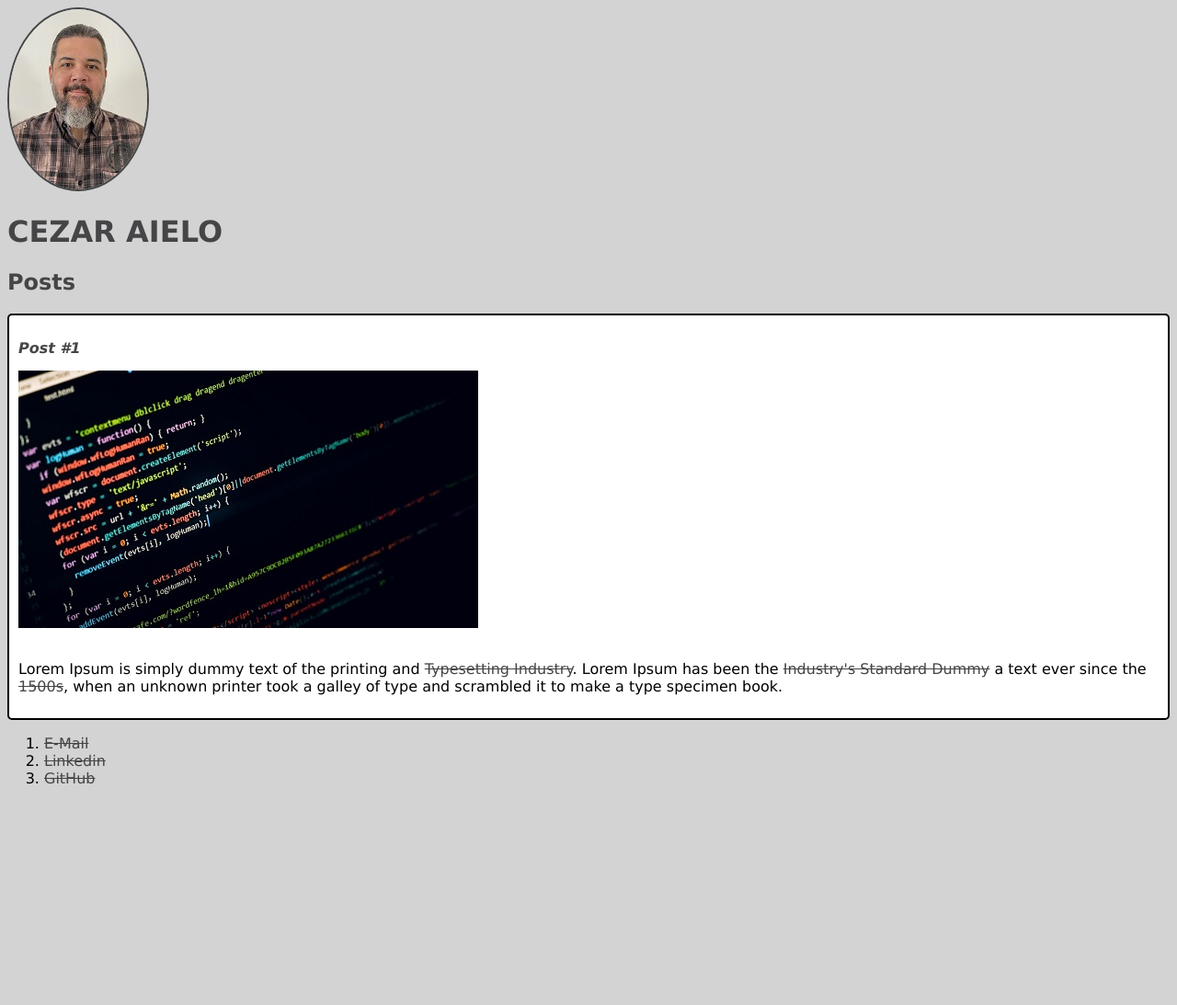
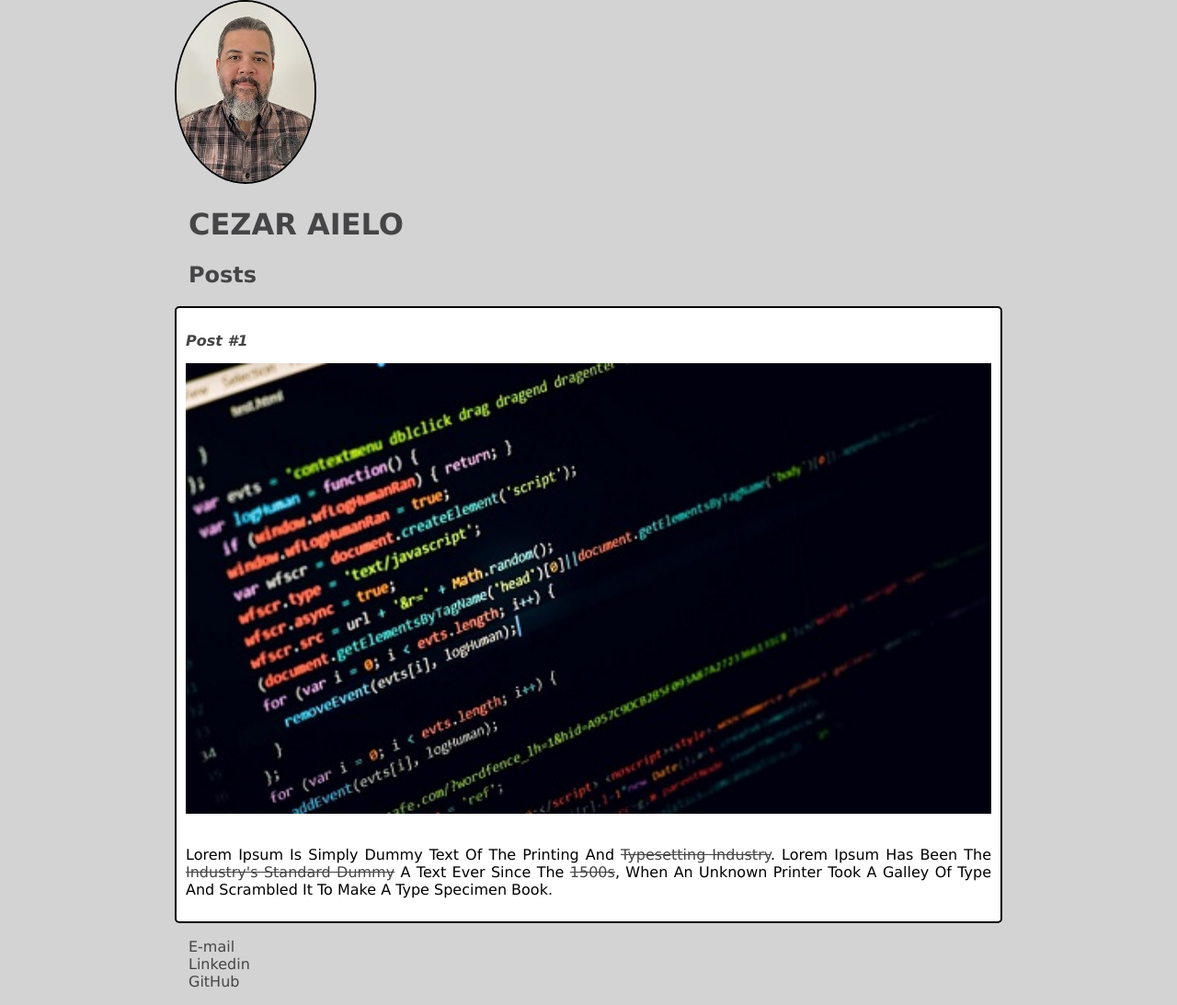
Before and after one commit to GutoAielo/dio-eduzz-bootcamp, a plain HTML site: page 05 - Introdução a criação de websites com HTML5 e CSS3/index.html in a window 1280 px wide. Shown: the whole page at 92% size. Before the commit the page ends 872 px from the top, so only its background shows below. Drawn offline with Linux system fonts and the light colour scheme.

Commit message:
CSS Update 3

```diff
--- a/05 - Introdução a criação de websites com HTML5 e CSS3/index.html
+++ b/05 - Introdução a criação de websites com HTML5 e CSS3/index.html
@@ -42,7 +42,7 @@
       </article>
     </section>
     <footer>
-      <ol>
+      <ul class="contact_list">
         <li>
           <a href="mailto:guhamm@hotmail" target="_blank">E-mail</a>
         </li>
@@ -54,7 +54,7 @@
         <li>
           <a href="https://github.com/GutoAielo" target="_blank">GitHub</a>
         </li>
-      </ol>
+      </ul>
     </footer>
   </body>
 </html>
--- a/05 - Introdução a criação de websites com HTML5 e CSS3/style.css
+++ b/05 - Introdução a criação de websites com HTML5 e CSS3/style.css
@@ -1,11 +1,13 @@
 body {
   background-color: lightgrey;
   font-family: Verdana, Arial, Helvetica, sans-serif;
+  max-width: 56.25rem;
+  margin: auto;
 }
 
 .photo {
-  border-radius: 50%;
-  border: 0.187rem solid #454547;
+  border-radius: 55%;
+  border: 0.187rem solid black;
 }
 
 #title,
@@ -17,18 +19,22 @@ body {
 #title {
   font-weight: 16rem;
   text-transform: uppercase;
+  padding-left: 0.937rem;
+}
+
+.subtitle {
+  padding-left: 0.937rem;
 }
 
 a {
   text-decoration: line-through;
-  text-transform: capitalize;
   color: #454547;
 }
 
 .post_title {
   font-size: 1rem;
   font-style: italic;
-  maging: 0;
+  marging: 0;
   margin-bottom: 0.937rem;
 }
 
@@ -43,8 +49,20 @@ a {
 .post_content {
   maging: 0;
   margin-bottom: 0.937rem;
+  text-transform: capitalize;
+  text-align: justify;
 }
 
 .post_image {
   margin-bottom: 0.937rem;
+  width: 100%;
 }
+
+.contact_list {
+  list-style-type: none;
+  padding-left: 0.937rem;
+}
+
+.contact_list li a {
+  text-decoration: none;
+}
```
